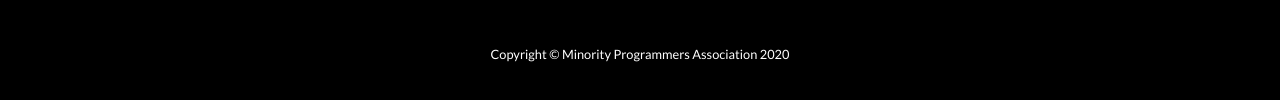
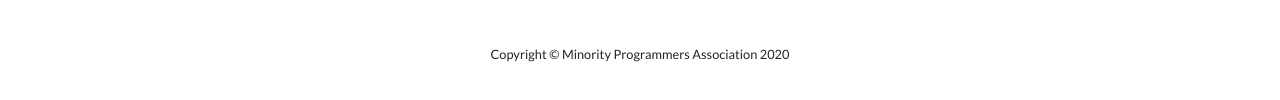
Before and after one commit to MinorityProgrammers/MinorityProgrammers.github.io, a website: page index.html in a window 1280 px wide. Shown: the part 2613-2713 px from the top of the page. Drawn offline with Linux system fonts and the light colour scheme.

Commit message:
added white footer black text

```diff
--- a/index.html
+++ b/index.html
@@ -179,9 +179,9 @@
   </section>
 
   <!-- Footer -->
-  <footer class="py-5 bg-black">
+  <footer class="py-5 bg-white">
     <div class="container">
-      <p class="m-0 text-center text-white small">
+      <p class="m-0 text-center text-black small">
         Copyright &copy; Minority Programmers Association 2020
       </p>
     </div>
```
Also changed, not shown: about-us.html (+3 -3 lines), contact-us.html (+3 -2 lines), covid.html (+3 -2 lines), events.html (+3 -2 lines), join.html (+10 -7 lines), our-work.html (+3 -2 lines).
